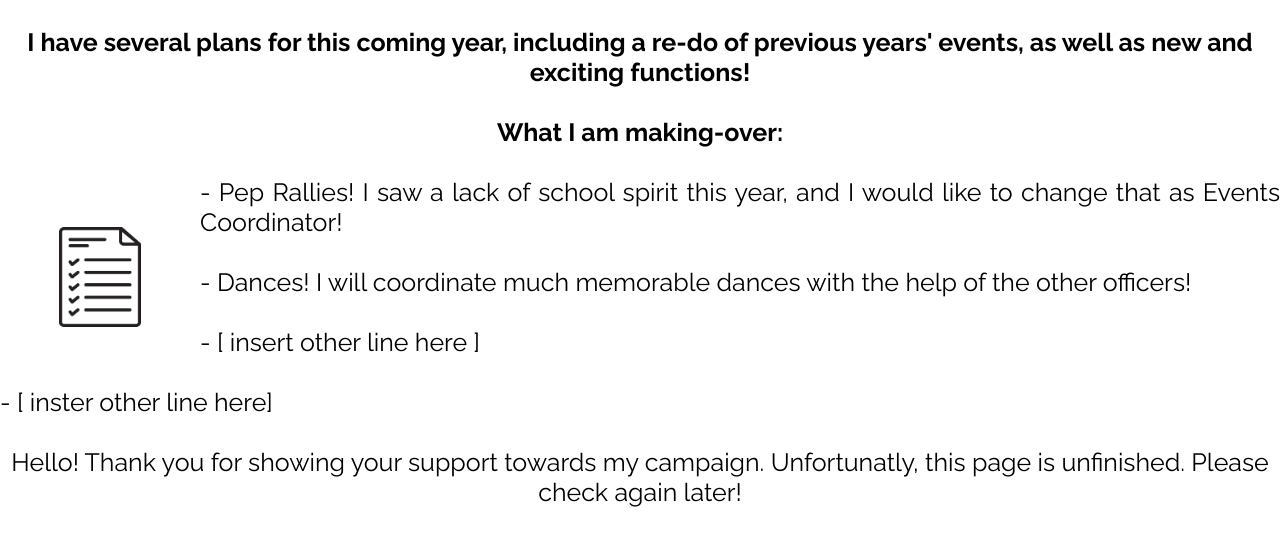
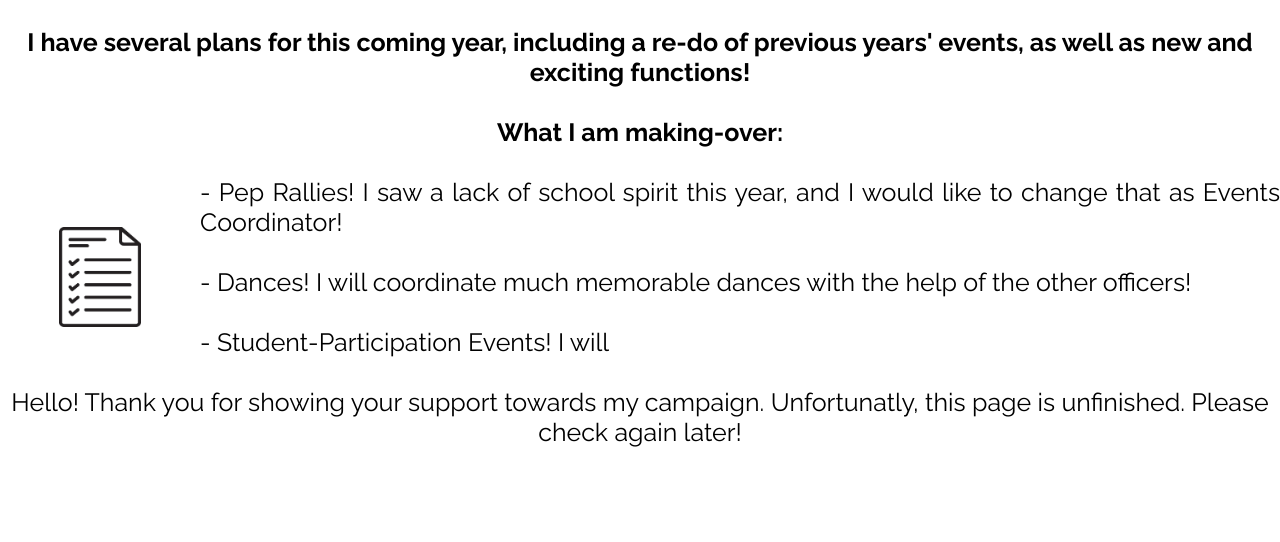
Before and after one commit to MinecraftTree34/whobutangel, a plain HTML site: page agenda.html in a window 1280 px wide. Shown: the part 258-800 px from the top of the page. Drawn offline with Linux system fonts and the light colour scheme.

Commit message:
Update agenda.html
removed the one line, added a little snippet. just finish this page and all is good 👍

```diff
--- a/agenda.html
+++ b/agenda.html
@@ -33,8 +33,8 @@
         <img src="line-icon-for-agenda-vector.jpg" class="icons">
         <p id="listedblurbs">- Pep Rallies! I saw a lack of school spirit this year, and I would like to change that as Events Coordinator!</p>
         <p id="listedblurbs">- Dances! I will coordinate much memorable dances with the help of the other officers!</p>
-        <p id="listedblurbs">- [ insert other line here ]</p>
-        <p id="listedblurbs">- [ inster other line here]</p>
+        <p id="listedblurbs">- Student-Participation Events! I will </p>
+
         </div>
         <space><p id="blurbs">Hello! Thank you for showing your support towards my campaign. Unfortunatly, this page is unfinished. Please check again later!</p></space>
 
```
